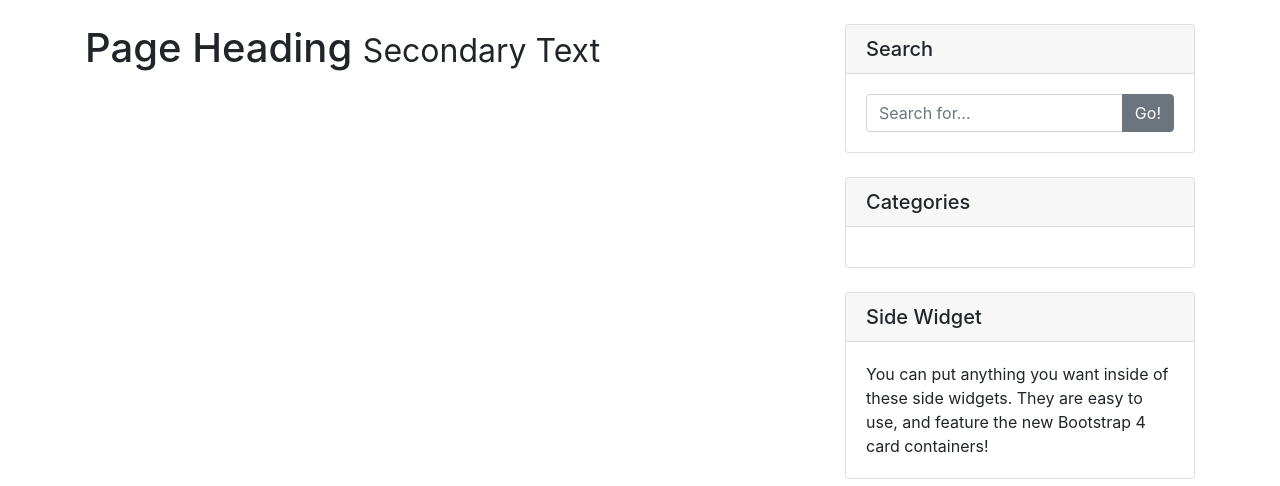
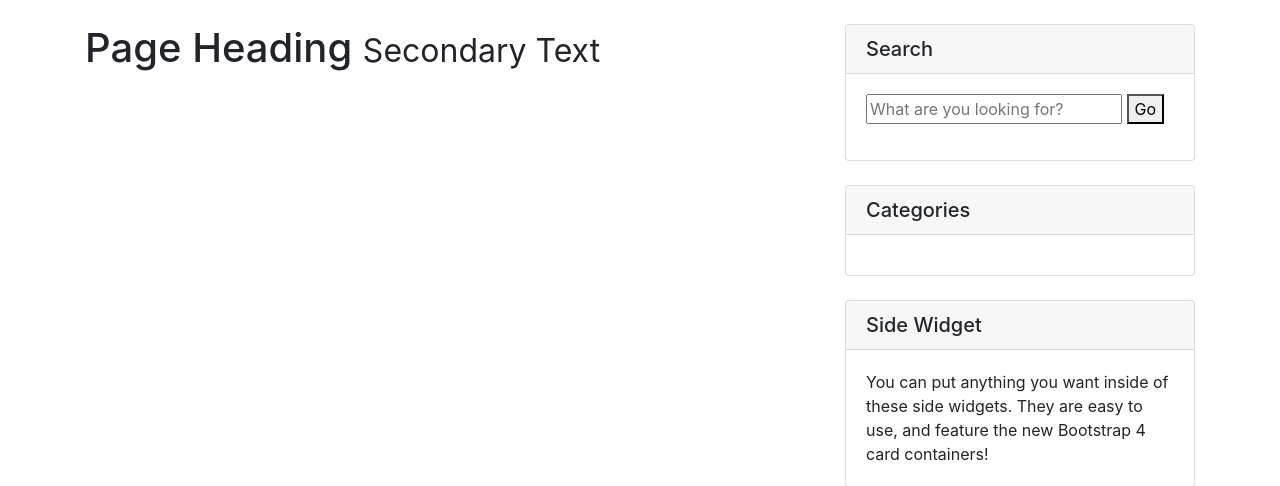
Before and after one commit to teguhteja/django-blog, a Django app: page / in a window 1280 px wide. Shown: the part 56-542 px from the top of the page. Run offline with Django 3.2, Linux system fonts and the light colour scheme; data that the repository does not hold is empty; some libraries are stand-ins or nearby versions.

Commit message:
10 Django Blog Membuat Fitur Search

```diff
--- a/django_blog/django_blog/urls.py
+++ b/django_blog/django_blog/urls.py
@@ -25,6 +25,7 @@ urlpatterns = [
     path('blog/<int:blog_id>/', views.blog, name='blog'),
     path('tinymce/', include('tinymce.urls')),
     path('category/<str:cats>/', views.category_view, name='category'),
+    path('search', views.search, name='search'),
 ]
 
 urlpatterns += static(settings.STATIC_URL, document_root=settings.STATIC_ROOT)
--- a/django_blog/myblog/templates/myblog/index.html
+++ b/django_blog/myblog/templates/myblog/index.html
@@ -49,17 +49,20 @@
       <div class="col-md-4">
 
         <!-- Search Widget -->
-        <div class="card my-4">
-          <h5 class="card-header">Search</h5>
-          <div class="card-body">
-            <div class="input-group">
-              <input type="text" class="form-control" placeholder="Search for...">
-              <span class="input-group-append">
-                <button class="btn btn-secondary" type="button">Go!</button>
-              </span>
+ <div class="card my-4">
+            <h5 class="card-header">Search</h5>
+            <div class="card-body">
+             <div class="widget search">
+              <form action="{% url 'search' %}" class="search-form">
+                  <div class="form-group">
+                  <input type="text" name="q" placeholder="What are you looking for?">
+                  <button type="submit" class="submit">Go</button>
+                  </div>
+              </form>
+              </div>
             </div>
           </div>
-        </div>
+
 
           <!-- Categories Widget -->
           <div class="card my-4">
--- a/django_blog/myblog/views.py
+++ b/django_blog/myblog/views.py
@@ -3,7 +3,20 @@ from .models import *
 # Create your views here.
 from django.core.paginator import Paginator, EmptyPage, PageNotAnInteger
 from .forms import CommentForm
+from django.db.models import Q
 
+def search(request):
+    queryset = Post.objects.all()
+    query = request.GET.get('q')
+    if query:
+        queryset = queryset.filter(
+            Q(title__icontains=query) |
+            Q(description__icontains=query)
+        ).distinct()
+    context = {
+        'queryset': queryset
+    }
+    return render(request, 'search_results.html', context)
 
 def index(request):
     categories = Category.objects.all()
```
Also changed, not shown: django_blog/myblog/templates/myblog/search_results.html (added, +15 -0 lines).
